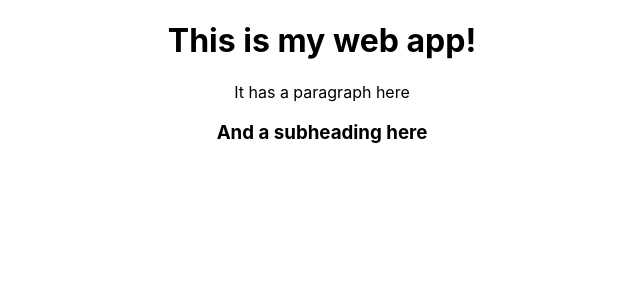
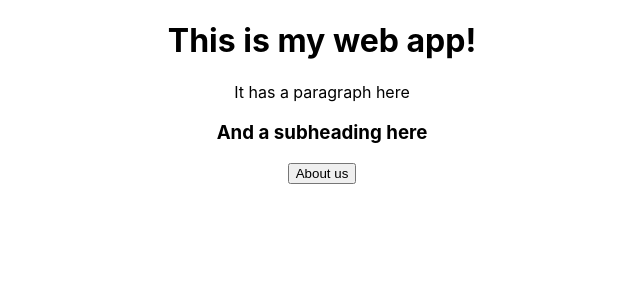
Before and after one commit to jiasidhugill/wcs-react-tutorial, a React (Create React App) app: page / in a window 1280 px wide. Shown: the top 300 px of the page, without its empty margins (318-958 px from the left). Built offline with nearby package versions, Linux system fonts and the light colour scheme.

Commit message:
finished page routing section of tutorial

```diff
--- a/src/App.js
+++ b/src/App.js
@@ -1,20 +1,30 @@
 import logo from './logo.svg';
 import './App.css';
-import { BrowserRouter as Router, Route, Routes } from 'react-router-dom'; // add this import statement
-import About from './pages/about'; // import the About page you wrote earlier
+// add useNavigate to the import statement
+import { BrowserRouter as Router, Route, Routes, useNavigate } from 'react-router-dom';
+import About from './pages/about';
 
-function Home() { // move your original return statement into another function
+function Home() {
+    const navigate = useNavigate(); // add this line
+
+    const goToAbout = () => {
+        navigate('/about'); // navigate to the /about page when function is called
+    };
+
     return (
       <div className="App">
          <h1>This is my web app!</h1>
          <p>It has a paragraph here</p>
          <h3>And a subheading here</h3>
+         <button onClick={goToAbout}>About us</button> {/* this button takes us to the about page*/}
       </div>
     );
 }
 
+// leave the rest of the file unchanged
+
 function App() {
-  return ( // add this router element
+  return (
     <Router>
         <Routes>
             <Route path="/" element={<Home />} />
```
